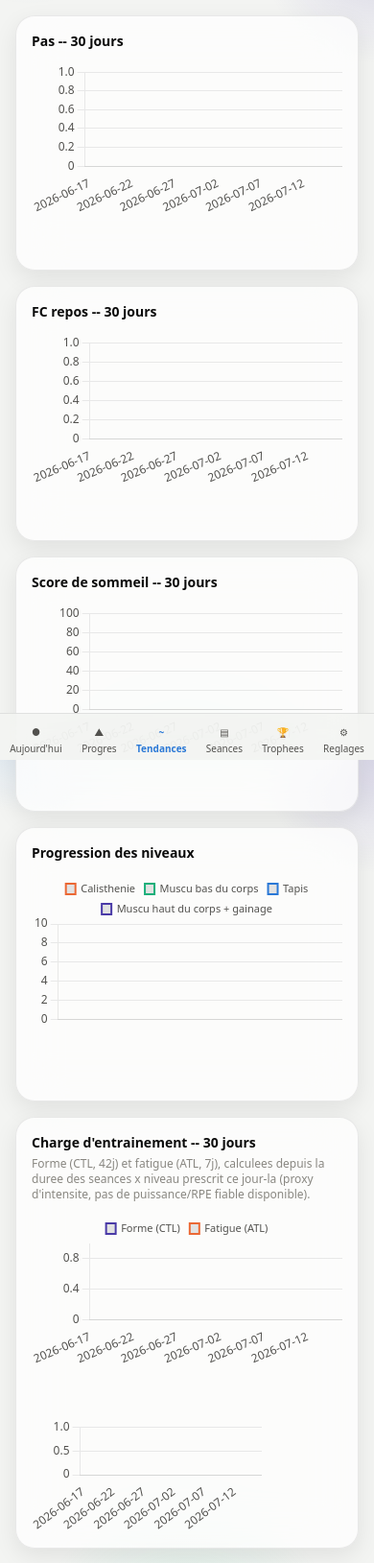
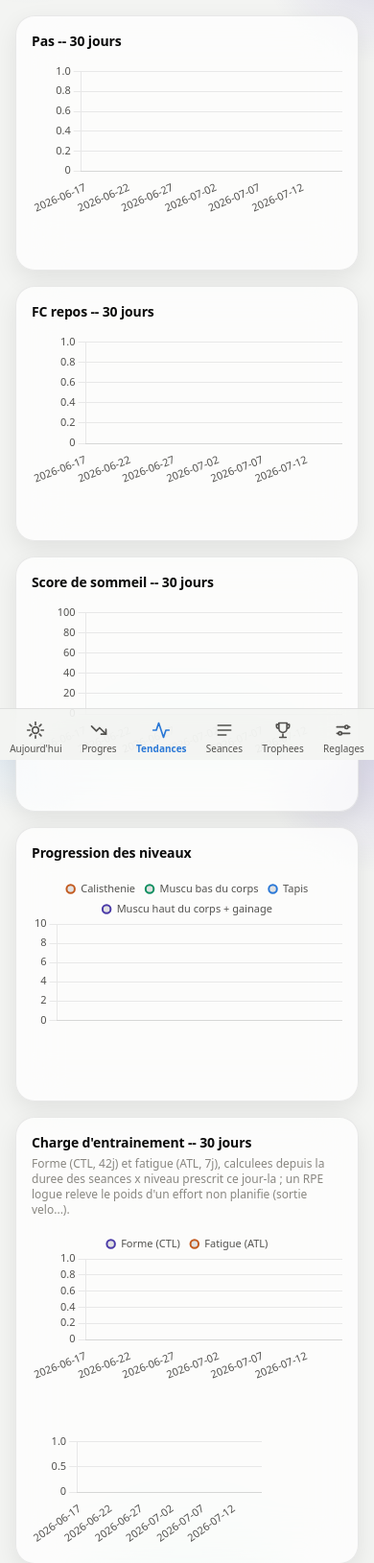
Before and after one commit to lguerard/smart_coach, a FastAPI app: page /trends in a window 390 px wide. Shown: the part 52-1681 px from the top of the page at 96% size. Run offline with FastAPI, Linux system fonts and the light colour scheme; the visitor is signed in with stand-in values (Sample User, id 1); data that the repository does not hold is empty; some libraries are stand-ins or nearby versions.

Commit message:
style: 💄 dashboard polish: validated chart palette, richer pages
- Chart series colors move to dedicated --chart-1..4 tokens,
  validated (dataviz six-checks: lightness band, CVD separation,
  normal-vision floor, 3:1 contrast) against both the dark and
  light surfaces; status colors stay reserved.
- Global Chart.js defaults: styled tooltips on the card surface,
  index/intersect-false crosshair hover, circular legend markers,
  tabular numerals on stat tiles.
- Mobile nav gets proper stroke icons instead of mixed glyphs.
- Progress: lean-mass recomposition card (muscle preserve/alerte),
  goal line on the weight chart, target line on the protein chart.
- Trends: stale training-load caption updated for RPE weighting.

Co-Authored-By: Claude Fable 5 <noreply@anthropic.com>

```diff
--- a/web/app.py
+++ b/web/app.py
@@ -375,6 +375,9 @@ def progress_page(request: Request) -> HTMLResponse:
             "protein_values": [
                 round(r["protein_g"], 1) for r in protein_series
             ],
+            "target_weight": (
+                db.get_setting(conn, user_id, "target_weight_kg") or None
+            ),
         },
     )
 
--- a/web/templates/base.html
+++ b/web/templates/base.html
@@ -26,6 +26,11 @@
     --blue: #4a90e8; --aqua: #22c48f; --yellow: #eda100; --green: #22c48f;
     --violet: #9085e9; --red: #e6675f; --magenta: #e87ba4; --orange: #eb8a4d;
     --good: #22c48f; --warning: #fab219; --critical: #e6675f;
+    /* Chart series order (fixed, never cycled) -- validated against
+       this surface for lightness band, CVD separation and contrast
+       (dataviz six-checks). Status colors above stay reserved. */
+    --chart-1: #4a90e8; --chart-2: #159c6c;
+    --chart-3: #9085e9; --chart-4: #d06a2c;
     --shadow: 0 12px 40px rgba(0,0,0,0.45);
   }
   @media (prefers-color-scheme: light) {
@@ -37,6 +42,8 @@
       --blue: #2a78d6; --aqua: #1baf7a; --yellow: #eda100; --green: #008300;
       --violet: #4a3aa7; --red: #e34948; --magenta: #e87ba4; --orange: #eb6834;
       --good: #0ca30c; --warning: #fab219; --critical: #d03b3b;
+      --chart-1: #2a78d6; --chart-2: #0e8f60;
+      --chart-3: #4a3aa7; --chart-4: #c25a1f;
       --shadow: 0 8px 24px rgba(11,11,11,0.08);
     }
   }
@@ -62,7 +69,11 @@
     -webkit-backdrop-filter: blur(24px) saturate(140%);
     padding: 0.65rem 0.4rem; text-align: center;
   }
-  .stat-value { font-size: clamp(1rem, 4vw, 1.25rem); font-weight: 600; color: var(--text-primary); line-height: 1.1; }
+  .stat-value {
+    font-size: clamp(1rem, 4vw, 1.25rem); font-weight: 600;
+    color: var(--text-primary); line-height: 1.1;
+    font-variant-numeric: tabular-nums;
+  }
   .stat-label {
     font-size: 0.65rem; letter-spacing: 0.06em; text-transform: uppercase;
     color: var(--muted); font-weight: 600; margin-top: 0.2rem;
@@ -73,9 +84,13 @@
   @media (prefers-color-scheme: light) {
     .chip-yellow { color: #8a5a00; }
   }
-  .navlink { color: var(--text-secondary); }
+  .navlink { color: var(--text-secondary); transition: color 0.15s; }
+  .navlink:hover { color: var(--text-primary); }
   .navlink.active { color: var(--blue); font-weight: 600; }
+  .navlink svg { width: 20px; height: 20px; }
   ::selection { background: color-mix(in srgb, var(--blue) 35%, transparent); }
+  h1, h2, h3 { letter-spacing: -0.01em; }
+  .num { font-variant-numeric: tabular-nums; }
 </style>
 {% block head %}{% endblock %}
 </head>
@@ -112,24 +127,53 @@
 
   <nav class="md:hidden fixed bottom-0 inset-x-0 flex justify-around py-2 z-10"
        style="background: color-mix(in srgb, var(--bg-0) 82%, transparent); backdrop-filter: blur(20px); border-top: 1px solid var(--border); padding-bottom: env(safe-area-inset-bottom);">
+    {% set nav_icon_attrs = 'viewBox="0 0 24 24" fill="none" stroke="currentColor" stroke-width="2" stroke-linecap="round" stroke-linejoin="round" aria-hidden="true"' %}
     <a href="/" class="navlink {{ 'active' if request.url.path == '/' }} text-[10px] flex flex-col items-center gap-0.5 px-1 py-1">
-      <span>●</span>Aujourd'hui</a>
+      <svg {{ nav_icon_attrs|safe }}><circle cx="12" cy="12" r="4"/><path d="M12 2v3M12 19v3M2 12h3M19 12h3M4.9 4.9l2.1 2.1M17 17l2.1 2.1M19.1 4.9L17 7M7 17l-2.1 2.1"/></svg>
+      Aujourd'hui</a>
     <a href="/progress" class="navlink {{ 'active' if request.url.path == '/progress' }} text-[10px] flex flex-col items-center gap-0.5 px-1 py-1">
-      <span>▲</span>Progres</a>
+      <svg {{ nav_icon_attrs|safe }}><polyline points="3 7 9 13 13 9 21 17"/><polyline points="15 17 21 17 21 11"/></svg>
+      Progres</a>
     <a href="/trends" class="navlink {{ 'active' if request.url.path == '/trends' }} text-[10px] flex flex-col items-center gap-0.5 px-1 py-1">
-      <span>~</span>Tendances</a>
+      <svg {{ nav_icon_attrs|safe }}><polyline points="22 12 18 12 15 21 9 3 6 12 2 12"/></svg>
+      Tendances</a>
     <a href="/sessions" class="navlink {{ 'active' if request.url.path == '/sessions' }} text-[10px] flex flex-col items-center gap-0.5 px-1 py-1">
-      <span>▤</span>Seances</a>
+      <svg {{ nav_icon_attrs|safe }}><path d="M4 6h16M4 12h16M4 18h10"/></svg>
+      Seances</a>
     <a href="/achievements" class="navlink {{ 'active' if request.url.path == '/achievements' }} text-[10px] flex flex-col items-center gap-0.5 px-1 py-1">
-      <span>🏆</span>Trophees</a>
+      <svg {{ nav_icon_attrs|safe }}><path d="M8 21h8M12 17v4M7 3h10v7a5 5 0 0 1-10 0zM7 5H4v2a3 3 0 0 0 3 3M17 5h3v2a3 3 0 0 1-3 3"/></svg>
+      Trophees</a>
     <a href="/settings" class="navlink {{ 'active' if request.url.path == '/settings' }} text-[10px] flex flex-col items-center gap-0.5 px-1 py-1">
-      <span>⚙</span>Reglages</a>
+      <svg {{ nav_icon_attrs|safe }}><path d="M4 8h10M18 8h2M4 16h2M10 16h10"/><circle cx="16" cy="8" r="2"/><circle cx="8" cy="16" r="2"/></svg>
+      Reglages</a>
   </nav>
 
   <script>
-    Chart.defaults.color = getComputedStyle(document.documentElement).getPropertyValue('--text-secondary');
-    Chart.defaults.borderColor = getComputedStyle(document.documentElement).getPropertyValue('--grid');
-    Chart.defaults.font.family = "system-ui, -apple-system, 'Segoe UI', sans-serif";
+    (() => {
+      const css = getComputedStyle(document.documentElement);
+      const v = (name) => css.getPropertyValue(name).trim();
+      Chart.defaults.color = v('--text-secondary');
+      Chart.defaults.borderColor = v('--grid');
+      Chart.defaults.font.family = "system-ui, -apple-system, 'Segoe UI', sans-serif";
+      Chart.defaults.font.size = 11;
+      // Crosshair-style hover: nearest x, no need to hit the mark.
+      Chart.defaults.interaction = { mode: 'index', intersect: false };
+      Object.assign(Chart.defaults.plugins.tooltip, {
+        backgroundColor: v('--surface-1-solid'),
+        titleColor: v('--text-primary'), bodyColor: v('--text-secondary'),
+        borderColor: v('--border'), borderWidth: 1,
+        cornerRadius: 10, padding: 10, boxPadding: 4,
+        usePointStyle: true,
+      });
+      Object.assign(Chart.defaults.plugins.legend.labels, {
+        usePointStyle: true, pointStyle: 'circle', boxWidth: 6,
+        boxHeight: 6,
+      });
+      // Series colors: fixed order, validated per mode (see :root).
+      window.CHART_COLORS = [
+        v('--chart-1'), v('--chart-2'), v('--chart-3'), v('--chart-4'),
+      ];
+    })();
   </script>
   {% block scripts %}{% endblock %}
 </body>
--- a/web/templates/trends.html
+++ b/web/templates/trends.html
@@ -25,9 +25,9 @@
 <div class="card p-4">
   <h2 class="font-semibold text-sm mb-1">Charge d'entrainement -- 30 jours</h2>
   <p class="text-xs mb-3" style="color: var(--muted);">
-    Forme (CTL, 42j) et fatigue (ATL, 7j), calculees depuis la duree des
-    seances x niveau prescrit ce jour-la (proxy d'intensite, pas de
-    puissance/RPE fiable disponible).
+    Forme (CTL, 42j) et fatigue (ATL, 7j), calculees depuis la duree
+    des seances x niveau prescrit ce jour-la ; un RPE logue releve le
+    poids d'un effort non planifie (sortie velo...).
   </p>
   {% if latest_load %}
   <div class="grid grid-cols-3 gap-2 mb-3">
@@ -45,16 +45,15 @@
 {% block scripts %}
 <script>
 const css = getComputedStyle(document.documentElement);
-const blue = css.getPropertyValue('--blue'), grid = css.getPropertyValue('--grid');
-const muted = css.getPropertyValue('--muted'), aqua = css.getPropertyValue('--aqua');
-const yellow = css.getPropertyValue('--yellow'), violet = css.getPropertyValue('--violet');
-const orange = css.getPropertyValue('--orange');
+const grid = css.getPropertyValue('--grid');
+const muted = css.getPropertyValue('--muted');
+const [c1, c2, c3, c4] = window.CHART_COLORS;
 const dates = {{ dates|tojson }};
 
 new Chart(document.getElementById('stepsChart'), {
   type: 'bar',
   data: { labels: dates, datasets: [
-    { data: {{ steps_values|tojson }}, backgroundColor: blue, borderRadius: 4, maxBarThickness: 10 },
+    { data: {{ steps_values|tojson }}, backgroundColor: c1, borderRadius: 4, maxBarThickness: 10 },
     {% if step_goal %}
     { type: 'line', data: dates.map(() => {{ step_goal }}), borderColor: muted,
       borderWidth: 1, borderDash: [4,4], pointRadius: 0 },
@@ -68,7 +67,7 @@ new Chart(document.getElementById('stepsChart'), {
 new Chart(document.getElementById('rhrChart'), {
   type: 'line',
   data: { labels: dates, datasets: [
-    { label: 'FC repos', data: {{ rhr_values|tojson }}, borderColor: blue,
+    { label: 'FC repos', data: {{ rhr_values|tojson }}, borderColor: c1,
       borderWidth: 2, pointRadius: 0, tension: 0.3, spanGaps: true },
     {% if rhr_baseline %}
     { label: 'Baseline', data: dates.map(() => {{ rhr_baseline }}), borderColor: muted,
@@ -83,7 +82,7 @@ new Chart(document.getElementById('rhrChart'), {
 new Chart(document.getElementById('sleepChart'), {
   type: 'line',
   data: { labels: dates, datasets: [{
-    data: {{ sleep_values|tojson }}, borderColor: aqua, borderWidth: 2,
+    data: {{ sleep_values|tojson }}, borderColor: c2, borderWidth: 2,
     pointRadius: 0, tension: 0.3, spanGaps: true,
   }]},
   options: { plugins: { legend: { display: false } },
@@ -91,7 +90,7 @@ new Chart(document.getElementById('sleepChart'), {
               y: { grid: { color: grid }, suggestedMin: 0, suggestedMax: 100 } } },
 });
 
-const levelColors = { treadmill: blue, lower_body: aqua, upper_body: violet, calisthenics: orange };
+const levelColors = { treadmill: c1, lower_body: c2, upper_body: c3, calisthenics: c4 };
 const levelLabels = {{ session_label_fr|tojson }};
 const levelSeries = {{ level_series|tojson }};
 new Chart(document.getElementById('levelChart'), {
@@ -113,9 +112,9 @@ const good = css.getPropertyValue('--good'), critical = css.getPropertyValue('--
 new Chart(document.getElementById('loadChart'), {
   type: 'line',
   data: { labels: dates, datasets: [
-    { label: 'Forme (CTL)', data: {{ ctl_values|tojson }}, borderColor: violet,
+    { label: 'Forme (CTL)', data: {{ ctl_values|tojson }}, borderColor: c3,
       borderWidth: 2, pointRadius: 0, tension: 0.3, spanGaps: true },
-    { label: 'Fatigue (ATL)', data: {{ atl_values|tojson }}, borderColor: orange,
+    { label: 'Fatigue (ATL)', data: {{ atl_values|tojson }}, borderColor: c4,
       borderWidth: 2, pointRadius: 0, tension: 0.3, spanGaps: true },
   ]},
   options: { plugins: { legend: { labels: { boxWidth: 10, font: { size: 11 } } } },
```
Also changed, not shown: web/templates/progress.html (+34 -10 lines).
